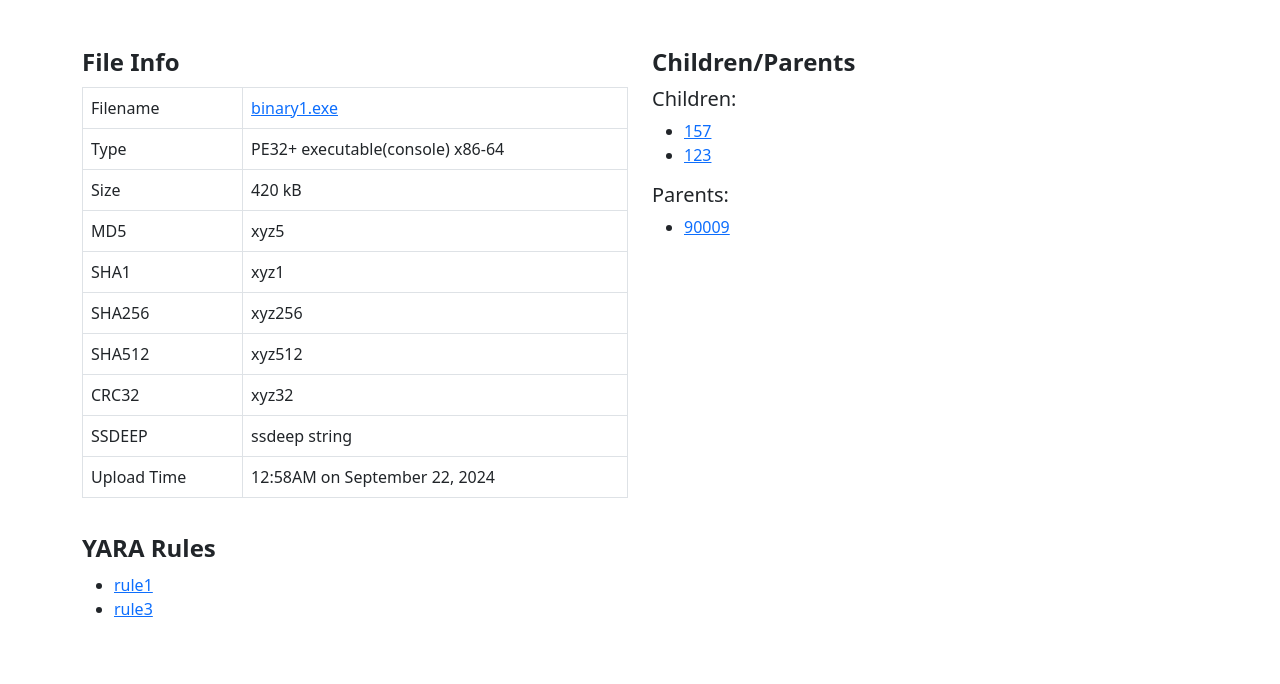
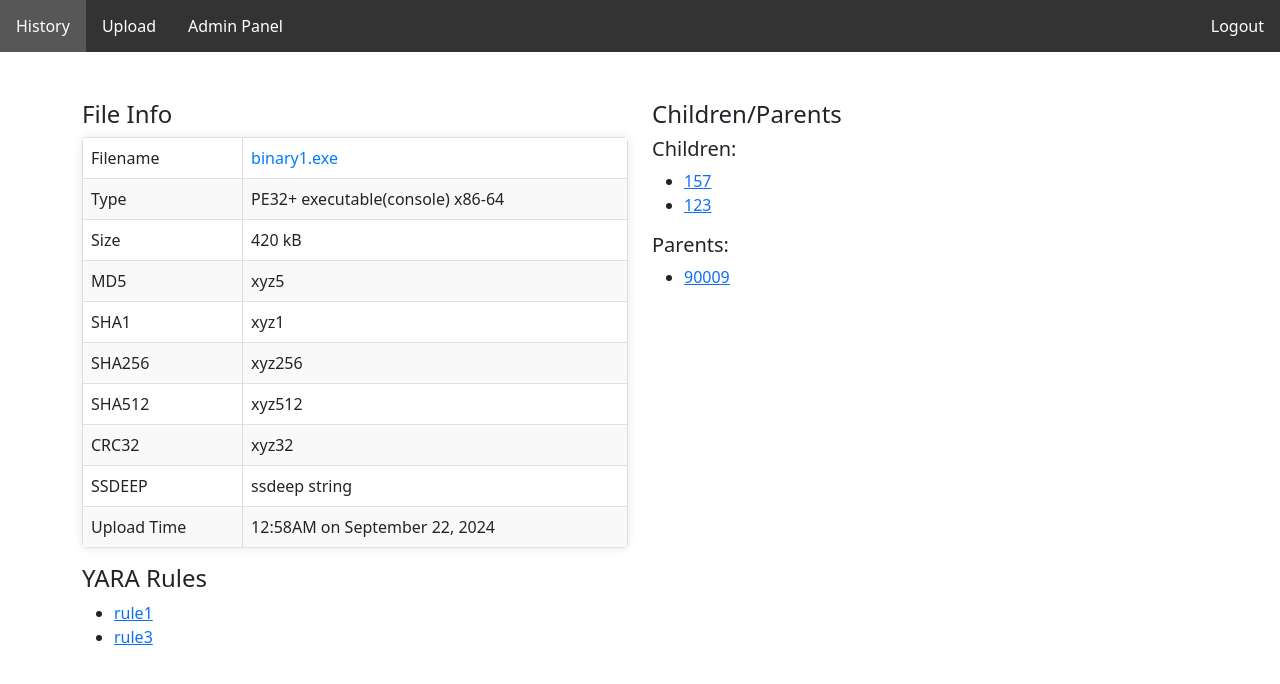
Before and after one commit to Grizzzlyy/exe_dumper, a Flask app: page /report/1 in a window 1280 px wide. Shown: the top 684 px of the page. Run offline with Flask 3, Linux system fonts and the light colour scheme; the visitor is signed in with stand-in values (Sample User, id 1).

Commit message:
nice css

```diff
--- a/static/css/styles.css
+++ b/static/css/styles.css
@@ -6,6 +6,10 @@
     margin: 0;
     padding: 0;
     background-color: #f4f4f4;
+}
+
+h2 {
+    text-align: center; /* Center the text */
 }
 
 .content {
@@ -53,13 +57,15 @@
 /* Form Styles */
 form {
     display: block;
-    margin: 20px auto;
-    max-width: 400px;
+    margin: 20px auto; /* Centering the form */
+    max-width: 400px; /* Limit the width of the form */
     padding: 20px;
     background-color: white;
     border: 1px solid #ddd;
     border-radius: 5px;
+    box-shadow: 0 0 10px rgba(0, 0, 0, 0.1); /* Add shadow for depth */
 }
+
 
 form label {
     display: block;
@@ -68,7 +74,8 @@
 }
 
 form input {
-    width: 100%;
+    box-sizing: border-box;
+    width: 100%; /* Full width */
     padding: 10px;
     margin-bottom: 15px;
     border: 1px solid #ddd;
@@ -76,4 +83,63 @@
 }
 
 form button {
-    width:
+    width: 100%; /* Full width button */
+    padding: 10px; /* Add padding for comfort */
+    background-color: #333; /* Button background */
+    color: white; /* Button text color */
+    border: none; /* No border */
+    border-radius: 5px; /* Rounded corners */
+    cursor: pointer; /* Pointer on hover */
+}
+
+form button:hover {
+    background-color: #575757; /* Darker on hover */
+}
+
+/* Table Styles */
+table {
+    width: 100%;
+    border-collapse: collapse;
+    background-color: #fff;
+    box-shadow: 0 0 10px rgba(0, 0, 0, 0.1);
+    border-radius: 5px;
+    overflow: hidden;
+}
+
+table th, table td {
+    padding: 12px 15px;
+    border: 1px solid #ddd;
+    text-align: left;
+}
+
+table th {
+    background-color: #f2f2f2;
+    font-weight: bold;
+    color: #333;
+}
+
+table td {
+    background-color: #fafafa;
+}
+
+table tr:nth-child(even) td {
+    background-color: #f9f9f9;
+}
+
+table tr:hover td {
+    background-color: #f1f1f1;
+}
+
+table a {
+    color: #007bff;
+    text-decoration: none;
+}
+
+table a:hover {
+    text-decoration: underline;
+}
+
+.signin-container h2,
+.signin-container p {
+    text-align: center; /* Center the text */
+}
--- a/templates/base.html
+++ b/templates/base.html
@@ -5,6 +5,7 @@
     <meta name="viewport" content="width=device-width, initial-scale=1.0">
     <title>{% block title %}{% endblock %}</title>
     <link rel="stylesheet" href="{{ url_for('static', filename='css/styles.css') }}">
+    {% block links %}{% endblock %}
 </head>
 <body>
 
--- a/templates/report.html
+++ b/templates/report.html
@@ -1,22 +1,12 @@
-<!DOCTYPE html>
-<html lang="en">
-<head>
-    <meta charset="UTF-8">
-    <meta name="viewport" content="width=device-width, initial-scale=1.0">
-    <title>Binary Analysis Report</title>
-    <link href="https://cdn.jsdelivr.net/npm/bootstrap@5.3.0/dist/css/bootstrap.min.css" rel="stylesheet">
-    <style>
-        .section-title {
-            font-weight: bold;
-            margin-bottom: 10px;
-        }
-        .file-info, .relations, .yara-rules {
-            margin-bottom: 20px;
-        }
+{% extends "base_nav.html" %}
 
-    </style>
-</head>
-<body>
+{% block links %}
+<link href="https://cdn.jsdelivr.net/npm/bootstrap@5.3.0/dist/css/bootstrap.min.css" rel="stylesheet">
+{% endblock %}
+
+{% block title %}Upload File{% endblock %}
+
+{% block content %}
 <div class="container mt-5">
     <div class="row">
         <!-- File Info -->
@@ -27,7 +17,8 @@
                 <tr>
                     <td>Filename</td>
                     <td>
-                        <a href="{{ url_for('get_binary', username=current_user.username ,filename=report.filename) }}" target="_blank">{{ report.filename }}</a>
+                        <a href="{{ url_for('get_binary', username=current_user.username ,filename=report.filename) }}"
+                           target="_blank">{{ report.filename }}</a>
                     </td>
                 </tr>
                 <tr>
@@ -104,5 +95,5 @@
         </div>
     </div>
 </div>
-</body>
-</html>
+
+{% endblock %}
```
